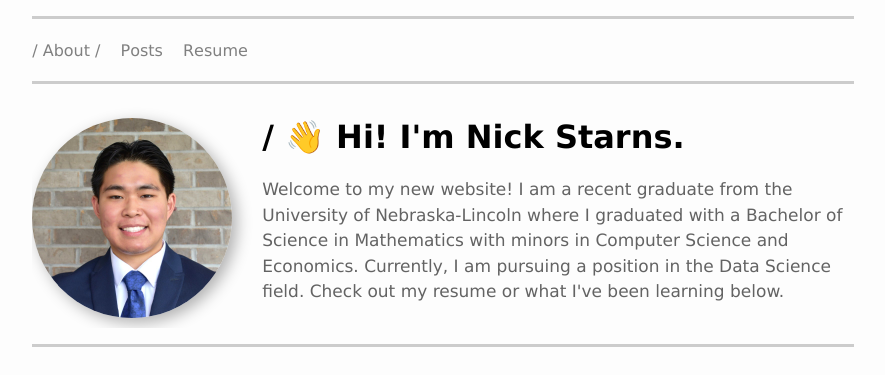
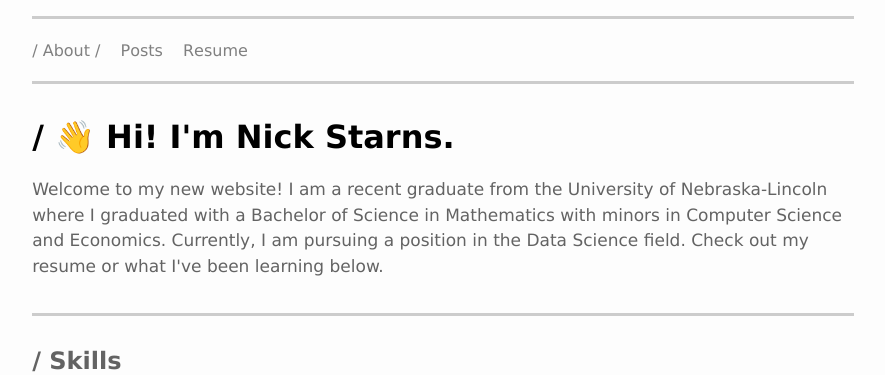
Before and after one commit to nickstarns/nickstarns.github.io, a plain HTML site: page index.html in a window 1280 px wide. Shown: the top 375 px of the page, without its empty margins (197-1082 px from the left). Drawn offline with Linux system fonts and the light colour scheme.

Commit message:
remove headshot

```diff
--- a/index.html
+++ b/index.html
@@ -41,10 +41,6 @@
         </div>
 
         <div class="profile-wrapper transition">
-
-          <div class="profile-image">
-            <img src="images/headshot.jpeg" alt="Headshot" class="headshot">
-          </div>
 
           <div class="profile-bio">
 
--- a/styles/about.css
+++ b/styles/about.css
@@ -106,14 +106,6 @@ li:hover span{
   float: left;
   margin-right: 30px;
   margin-bottom: 10px;
-}
-
-.headshot{
-  width: 200px;
-  height: 200 px;
-  border-radius: 50%;
-  object-fit: cover;
-  box-shadow: 5px 5px 15px rgba(0, 0, 0, 0.3);
 }
 
 .profile-bio-text p{
```
